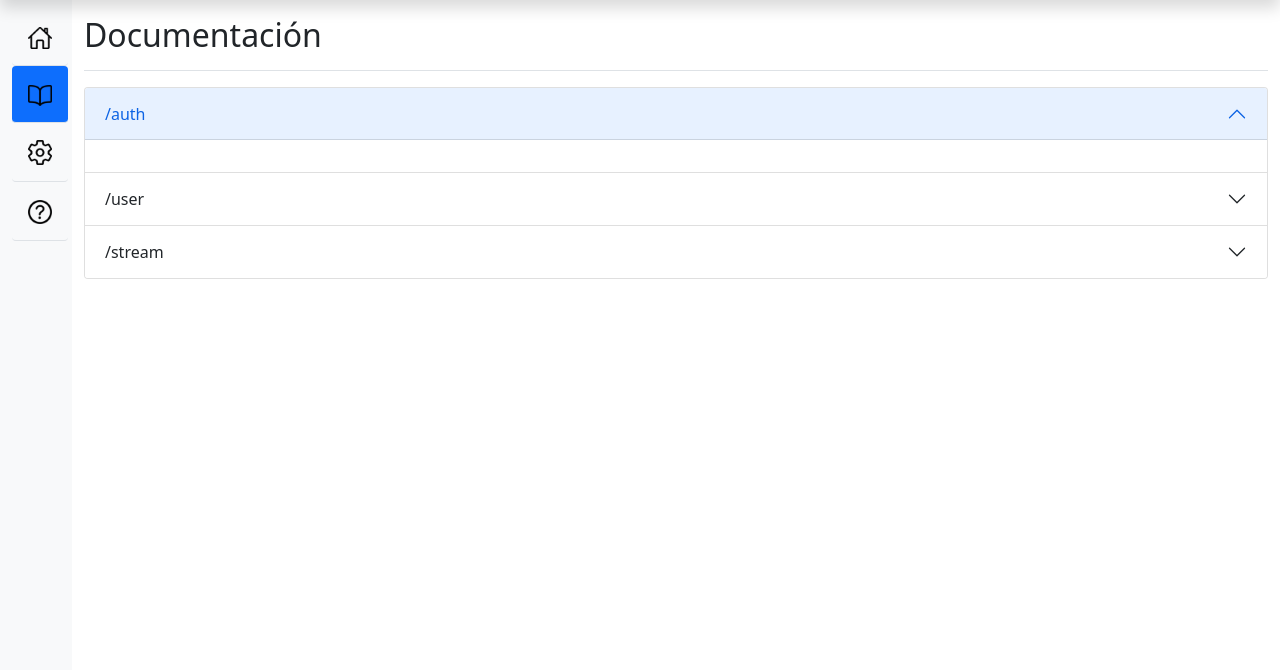
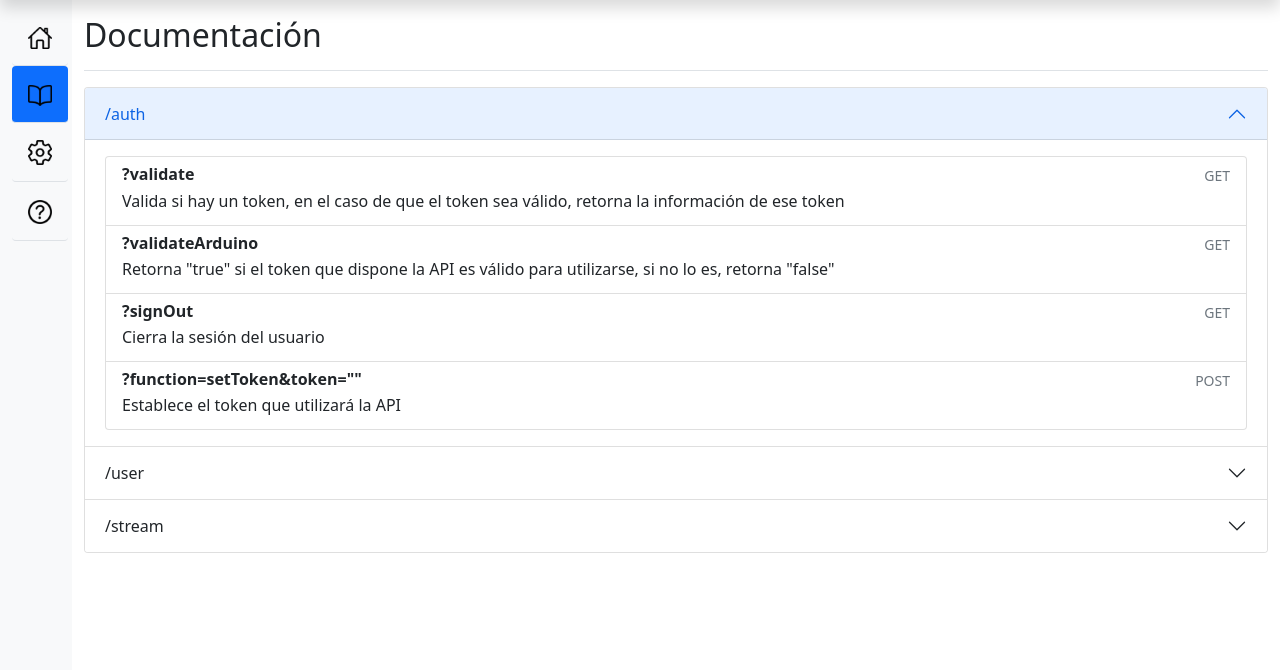
Before and after one commit to MarioPB05/ArduinoAPI, a PHP site: page /ArduinoAPI/web/pages/docs in a window 1280 px wide, after a click on "/auth". Shown: the part 40-710 px from the top of the page. Run offline with PHP 8.4, Linux system fonts and the light colour scheme.

Commit message:
Cambios 08-05-2022
Terminar la página de documentación, y eliminar código innecesario

```diff
--- a/clases/config/token-data.json
+++ b/clases/config/token-data.json
@@ -1 +1 @@
-{"client_id":"ohfa4jx2elff8xkzjaphoxkw70nwds","login":"trompi_123","scopes":["user:read:email"],"user_id":"194718053","expires_in":5531694}
+{"client_id":"ohfa4jx2elff8xkzjaphoxkw70nwds","login":"trompi_123","scopes":["user:read:email"],"user_id":"194718053","expires_in":5530127}
--- a/web/pages/components/fastActions.php
+++ b/web/pages/components/fastActions.php
@@ -1,16 +1,3 @@
-<?php
-    switch ($_SERVER['REQUEST_URI']) {
-        case '/ArduinoAPI/web/pages/docs.php':
-            echo 'hola';
-            break;
-
-        default:
-            # code...
-            break;
-    }
-
-?>
-
 <div class="d-flex flex-column flex-shrink-0 bg-light" style="width: 4.5rem;">
     <ul class="nav nav-pills nav-flush flex-column mb-auto text-center mt-2">
         <li class="nav-item">
--- a/web/pages/docs.php
+++ b/web/pages/docs.php
@@ -42,7 +42,39 @@
                     </h2>
                     <div id="collapseOne" class="accordion-collapse collapse" aria-labelledby="headingOne" aria-expanded="false" data-bs-parent="#accordionExample">
                     <div class="accordion-body">
+                        <div class="list-group">
+                            <div class="list-group-item" aria-current="true">
+                                <div class="d-flex w-100 justify-content-between">
+                                <h6 class="mb-1 fw-bold">?validate</h6>
+                                <small class="text-muted">GET</small>
+                                </div>
+                                <p class="mb-1">Valida si hay un token, en el caso de que el token sea válido, retorna la información de ese token</p>
+                            </div>
 
+                            <div class="list-group-item">
+                                <div class="d-flex w-100 justify-content-between">
+                                <h6 class="mb-1 fw-bold">?validateArduino</h6>
+                                <small class="text-muted">GET</small>
+                                </div>
+                                <p class="mb-1">Retorna "true" si el token que dispone la API es válido para utilizarse, si no lo es, retorna "false"</p>
+                            </div>
+
+                            <div class="list-group-item">
+                                <div class="d-flex w-100 justify-content-between">
+                                <h6 class="mb-1 fw-bold">?signOut</h6>
+                                <small class="text-muted">GET</small>
+                                </div>
+                                <p class="mb-1">Cierra la sesión del usuario</p>
+                            </div>
+
+                            <div class="list-group-item">
+                                <div class="d-flex w-100 justify-content-between">
+                                  <h6 class="mb-1 fw-bold">?function=setToken&token=""</h6>
+                                  <small class="text-muted">POST</small>
+                                </div>
+                                <p class="mb-1">Establece el token que utilizará la API</p>
+                            </div>
+                        </div>
                     </div>
                     </div>
                 </div>
@@ -55,7 +87,23 @@
                     </h2>
                     <div id="collapseTwo" class="accordion-collapse collapse" aria-labelledby="headingTwo" data-bs-parent="#accordionExample">
                     <div class="accordion-body">
+                        <div class="list-group">
+                            <div class="list-group-item" aria-current="true">
+                                <div class="d-flex w-100 justify-content-between">
+                                  <h6 class="mb-1 fw-bold">?getData</h6>
+                                  <small class="text-muted">GET</small>
+                                </div>
+                                <p class="mb-1">Retorna toda la información del usuario logueado en la API</p>
+                            </div>
 
+                            <div class="list-group-item">
+                                <div class="d-flex w-100 justify-content-between">
+                                    <h6 class="mb-1 fw-bold">?getName</h6>
+                                    <small class="text-muted">GET</small>
+                                </div>
+                                <p class="mb-1">Retorna el nombre del usuario logueado en la API</p>
+                            </div>
+                        </div>
                     </div>
                     </div>
                 </div>
@@ -68,7 +116,23 @@
                     </h2>
                     <div id="collapseThree" class="accordion-collapse collapse" aria-labelledby="headingThree" data-bs-parent="#accordionExample">
                     <div class="accordion-body">
+                        <div class="list-group">
+                            <div class="list-group-item" aria-current="true">
+                                <div class="d-flex w-100 justify-content-between">
+                                  <h6 class="mb-1 fw-bold">?getData</h6>
+                                  <small class="text-muted">GET</small>
+                                </div>
+                                <p class="mb-1">Retorna toda la información sobre la retransmisión del usuario</p>
+                            </div>
 
+                            <div class="list-group-item">
+                                <div class="d-flex w-100 justify-content-between">
+                                    <h6 class="mb-1 fw-bold">?viewers</h6>
+                                    <small class="text-muted">GET</small>
+                                </div>
+                                <p class="mb-1">Retorna el número de espectadores actuales de la retransmisión del usuario</p>
+                            </div>
+                        </div>
                     </div>
                     </div>
                 </div>
```
